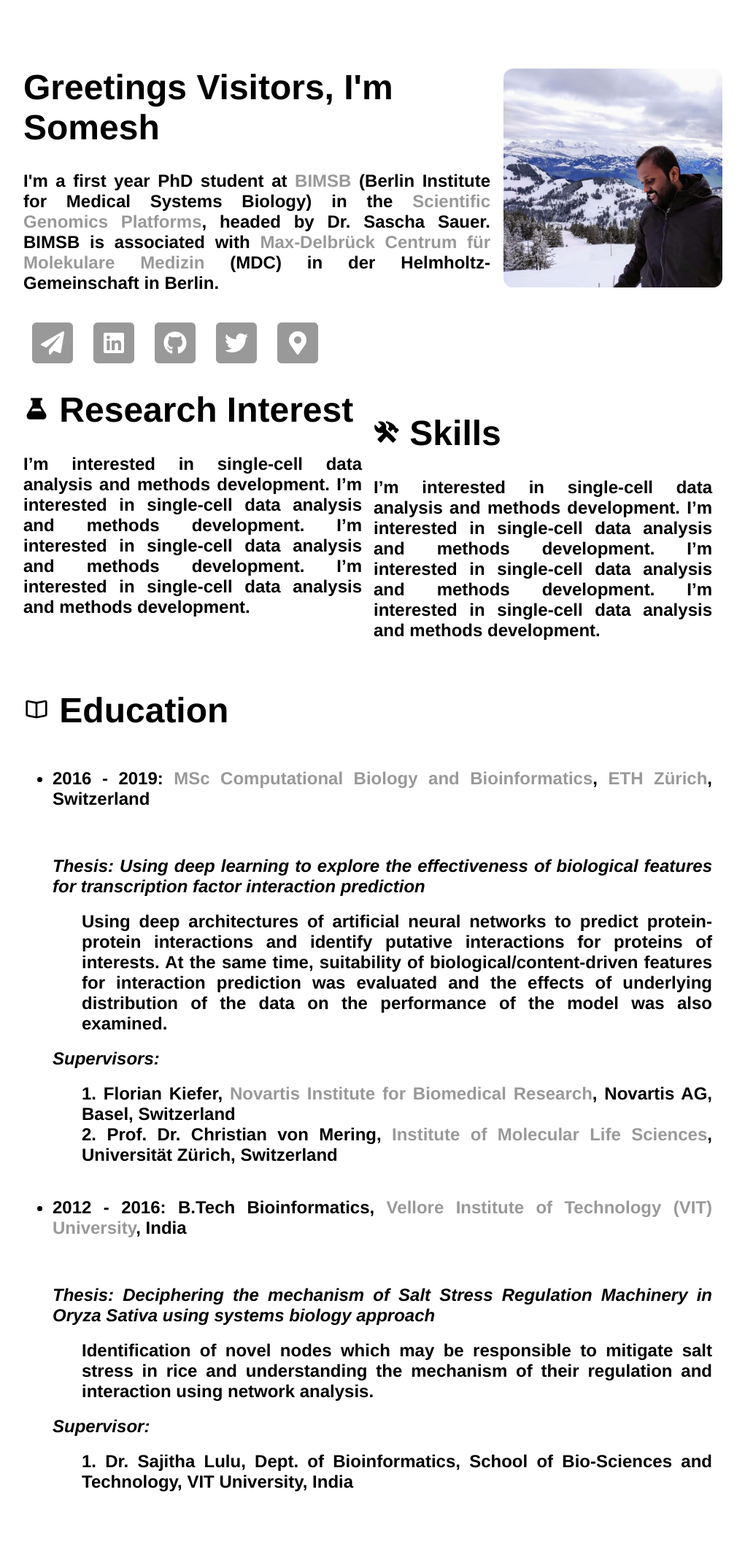
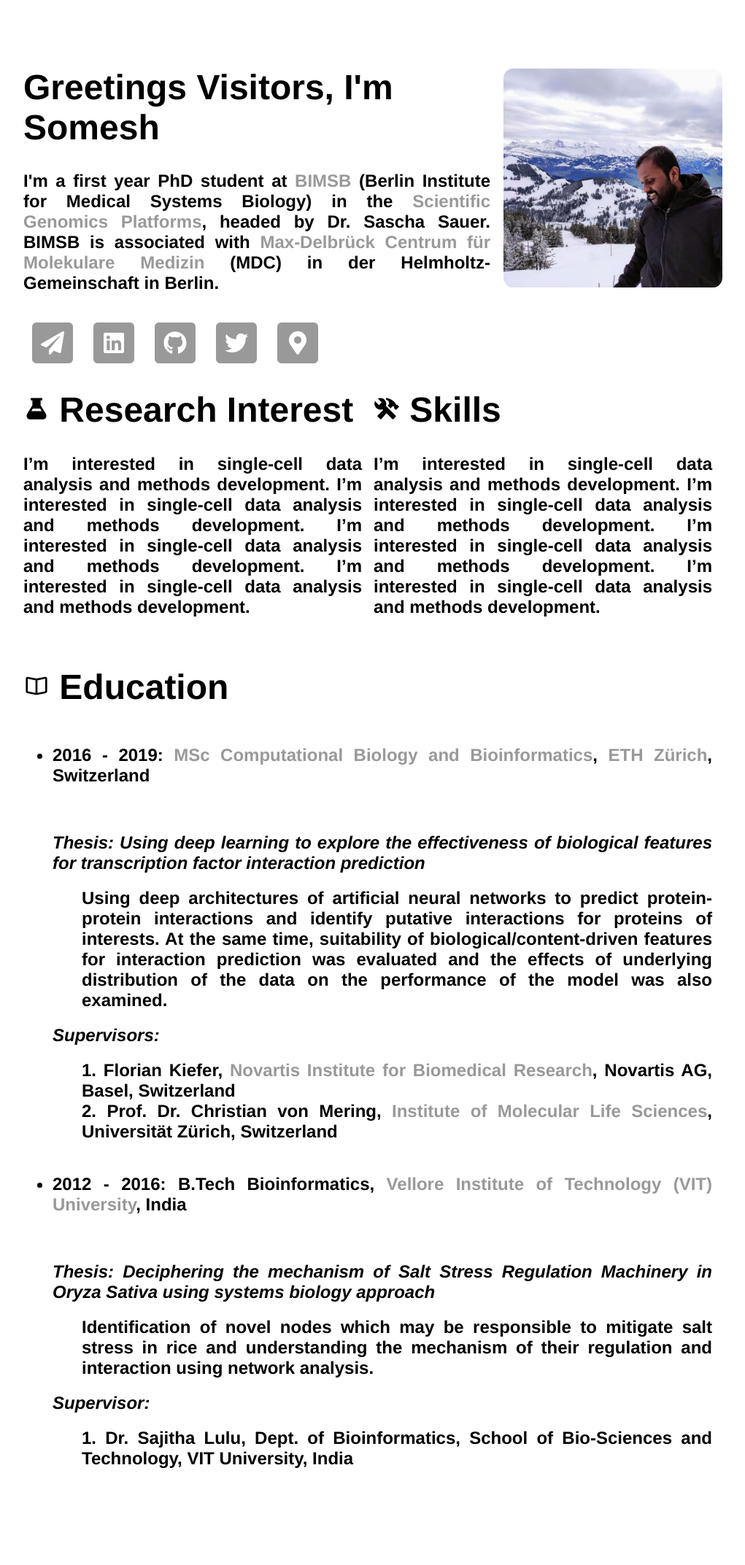
Before and after one commit to saisomesh2594/saisomesh2594.github.io, a Jekyll site: the page built from index.html, in a window 1280 px wide. Shown: the whole page at 73% size, without its empty margins (128-1149 px from the left). Built offline with Jekyll 4.4.1, drawn with Linux system fonts in a browser that asks for light colours; after the commit the page ends 2113 px from its top, so only the background shows below that.

Commit message:
Update main.css

```diff
--- a/css/main.css
+++ b/css/main.css
@@ -108,7 +108,7 @@ footer {
 }
 
 #twitter {
-	padding-top: 2rem;
+	padding-top: 0rem;
 	float: left;
 	width: 50%;
 }
```
